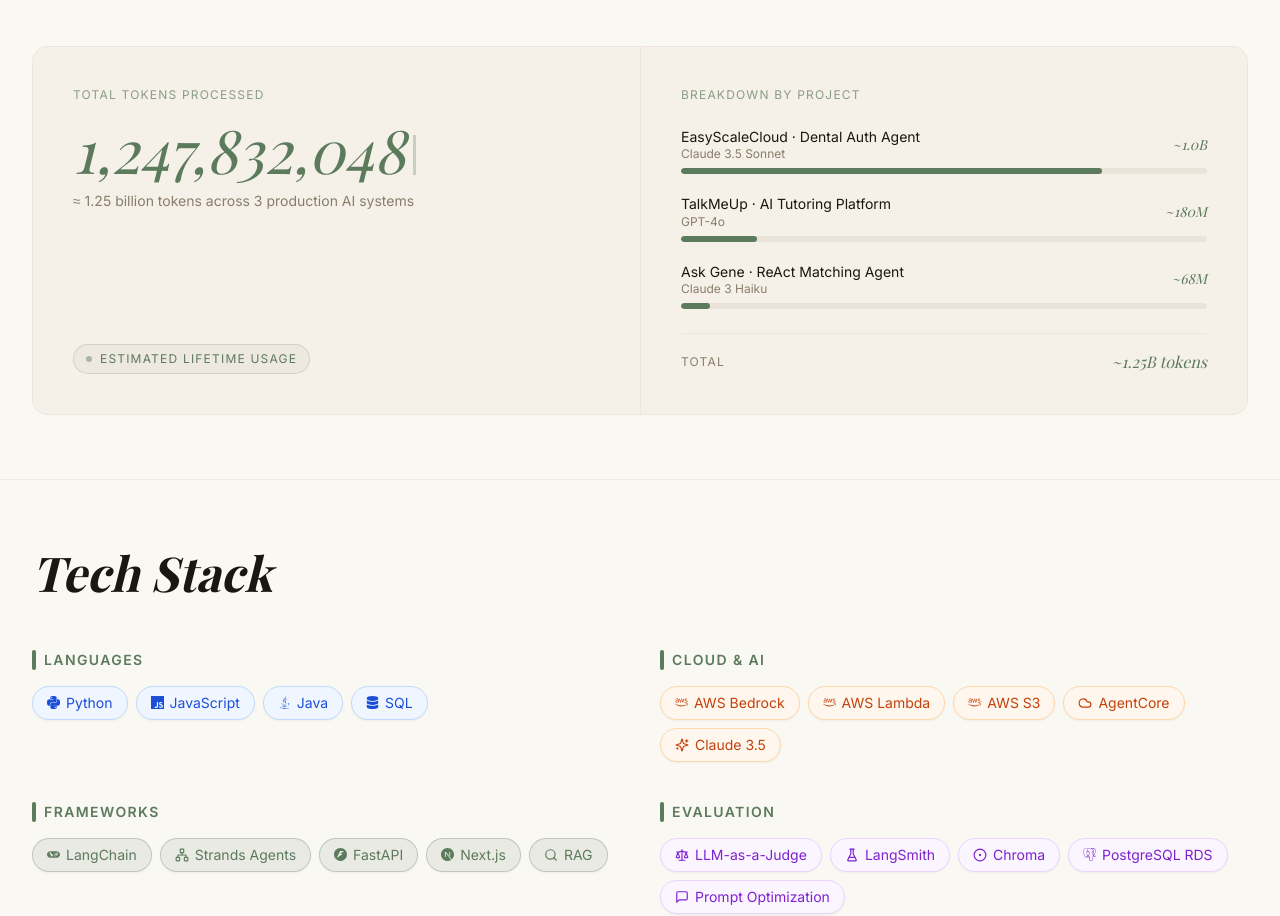
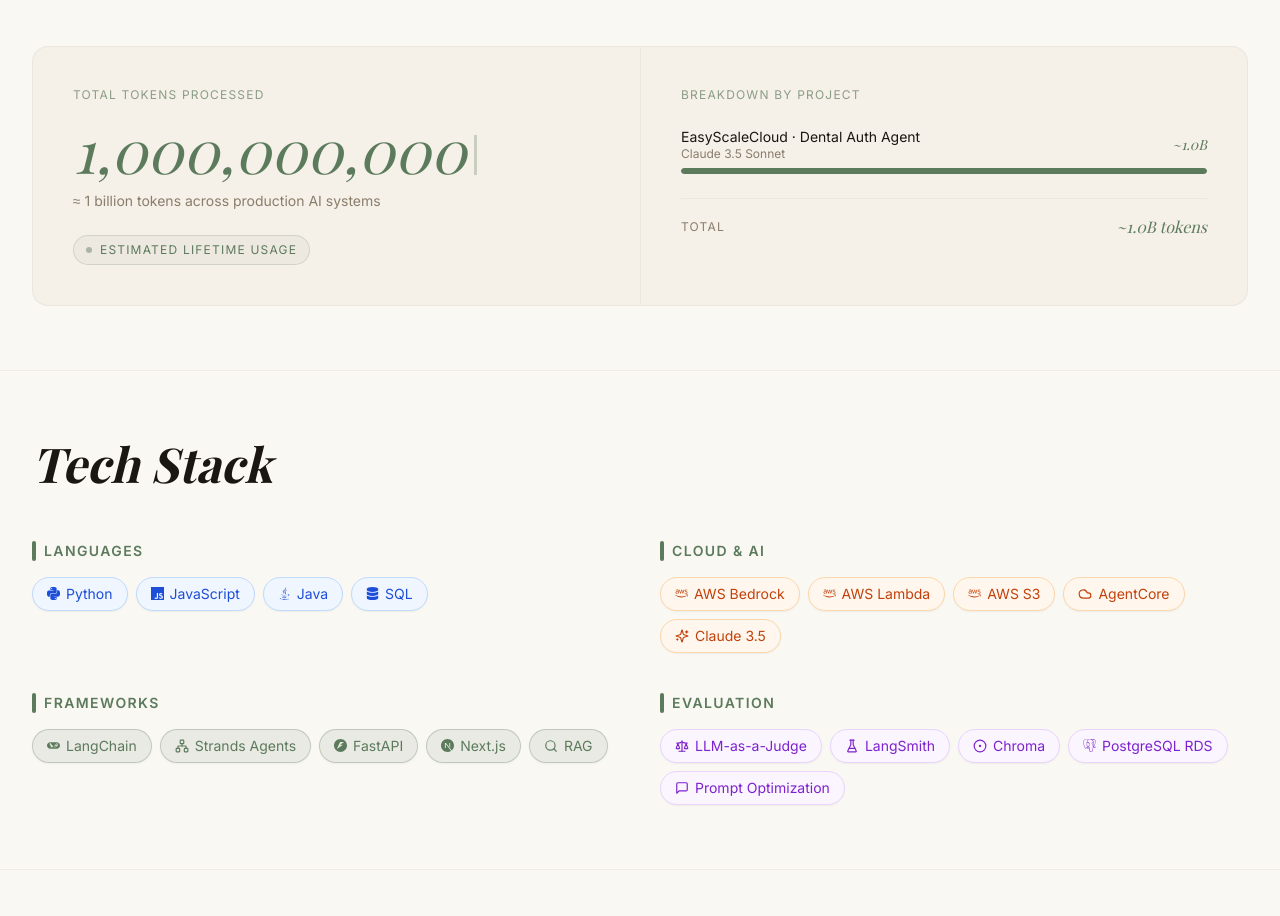
Before and after one commit to shm6886/personal_portfolio_ai-project, a Next.js app: page / in a window 1280 px wide. Shown: the part 1429-2345 px from the top of the page. Built offline with nearby package versions, Linux system fonts and the light colour scheme.

Commit message:
feat: remove TalkMeUp and Ask Gene from token breakdown
Keep only EasyScaleCloud Dental Auth Agent in the token ticker.

Co-Authored-By: Claude Sonnet 4.6 <noreply@anthropic.com>

```diff
--- a/app/(marketing)/_components/TokenTicker.tsx
+++ b/app/(marketing)/_components/TokenTicker.tsx
@@ -3,12 +3,10 @@
 import { useEffect, useRef, useState } from "react"
 import { motion, useInView } from "framer-motion"
 
-const TOTAL_TOKENS = 1_247_832_048
+const TOTAL_TOKENS = 1_000_000_000
 
 const PROJECTS = [
-  { name: "EasyScaleCloud · Dental Auth Agent", tokens: "~1.0B", model: "Claude 3.5 Sonnet", bar: 0.80 },
-  { name: "TalkMeUp · AI Tutoring Platform",    tokens: "~180M", model: "GPT-4o",           bar: 0.145 },
-  { name: "Ask Gene · ReAct Matching Agent",    tokens: "~68M",  model: "Claude 3 Haiku",   bar: 0.055 },
+  { name: "EasyScaleCloud · Dental Auth Agent", tokens: "~1.0B", model: "Claude 3.5 Sonnet", bar: 1.0 },
 ]
 
 function useCount(target: number, inView: boolean, duration = 2200) {
@@ -81,7 +79,7 @@ export default function TokenTicker() {
                 </div>
 
                 <p className="text-sm text-muted-foreground font-body mt-3">
-                  ≈ 1.25 billion tokens across 3 production AI systems
+                  ≈ 1 billion tokens across production AI systems
                 </p>
               </div>
 
@@ -134,7 +132,7 @@ export default function TokenTicker() {
               {/* Divider + total */}
               <div className="border-t border-muted/40 pt-4 flex items-center justify-between">
                 <span className="text-xs font-body uppercase tracking-widest text-muted-foreground">Total</span>
-                <span className="font-display italic text-accent text-base">~1.25B tokens</span>
+                <span className="font-display italic text-accent text-base">~1.0B tokens</span>
               </div>
             </div>
 
```
